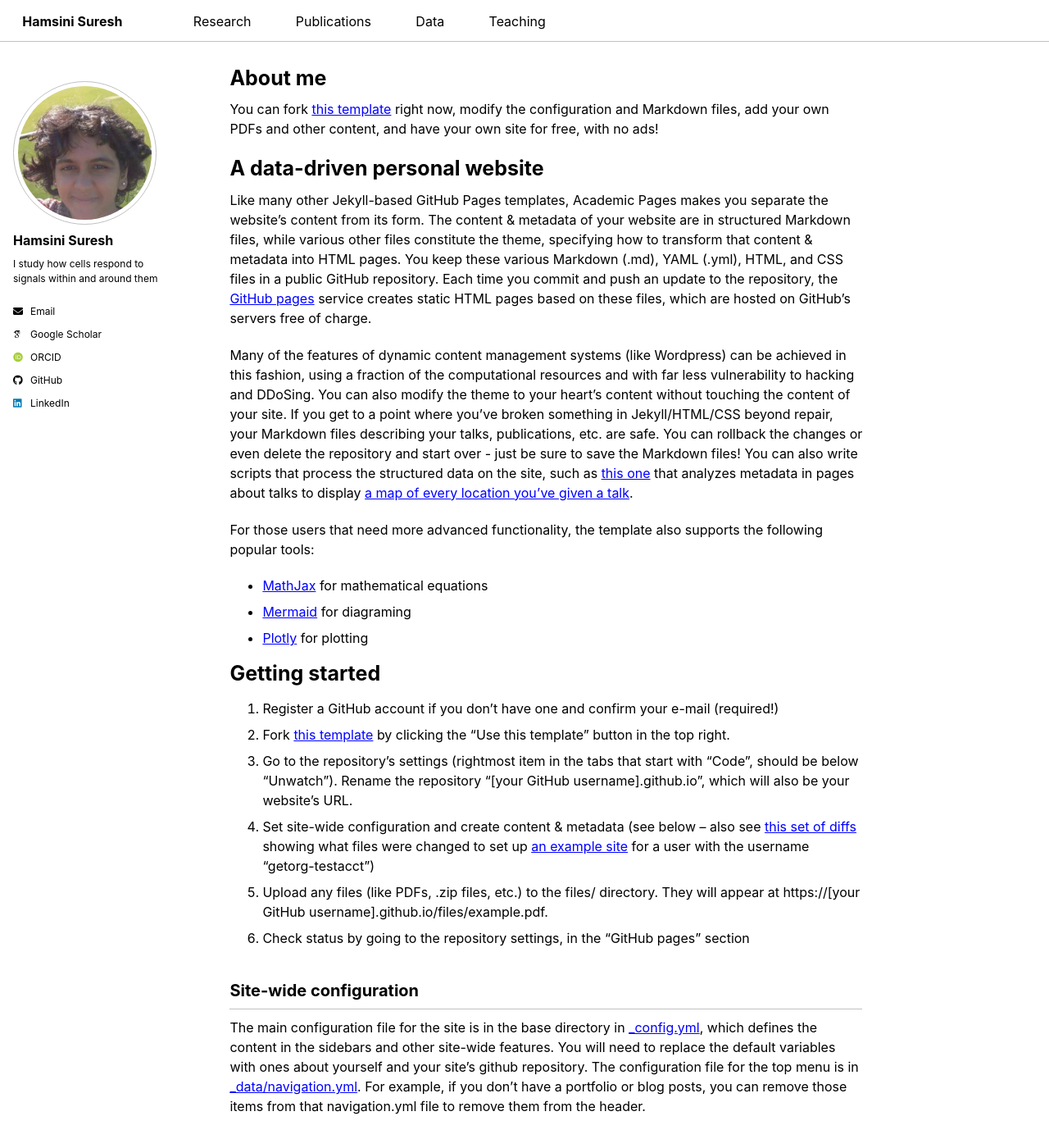
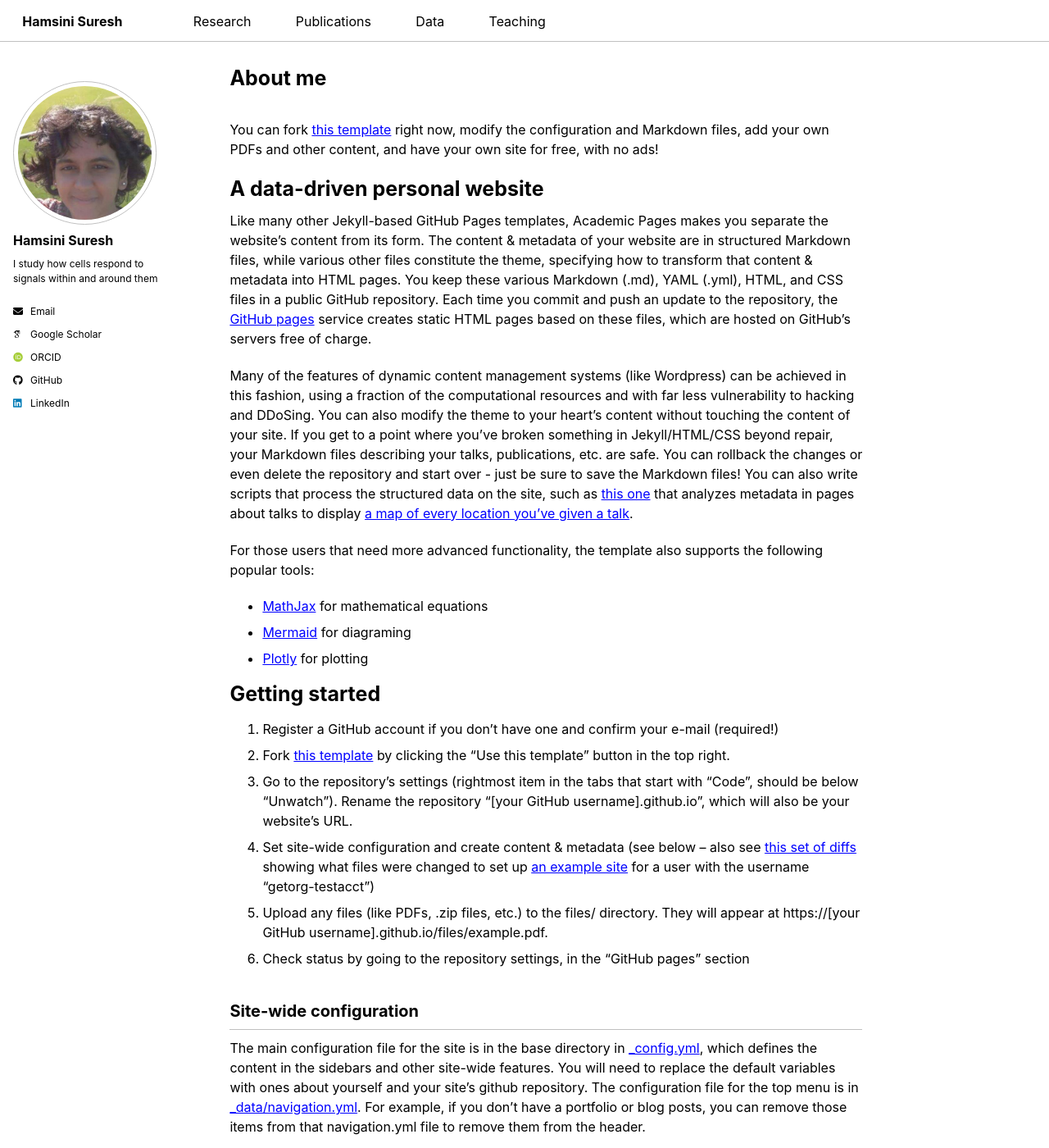
Before and after one commit to hamsinisuresh/hamsinisuresh.github.io, a Jekyll site: the page built from _pages/about.md, in a window 1280 px wide and 1400 px high. Shown: the whole window at 82% size. Built offline with Jekyll 4.4.1, drawn with Linux system fonts in a browser that asks for light colours; some web fonts are replaced; a script bundle is joined from its source files by our own code; library files that are not in the unit come from our copies.

Commit message:
Update main.scss

```diff
--- a/assets/css/main.scss
+++ b/assets/css/main.scss
@@ -53,6 +53,10 @@
   margin-top: 1.5em !important;
 }
 
+/* space below "Publications" page title */
+.page__title {
+  margin-bottom: 1.5em !important;   /* try 1–1.5em */
+}
 
 /* ===============================
    PAPER BLOCK SPACING
```
